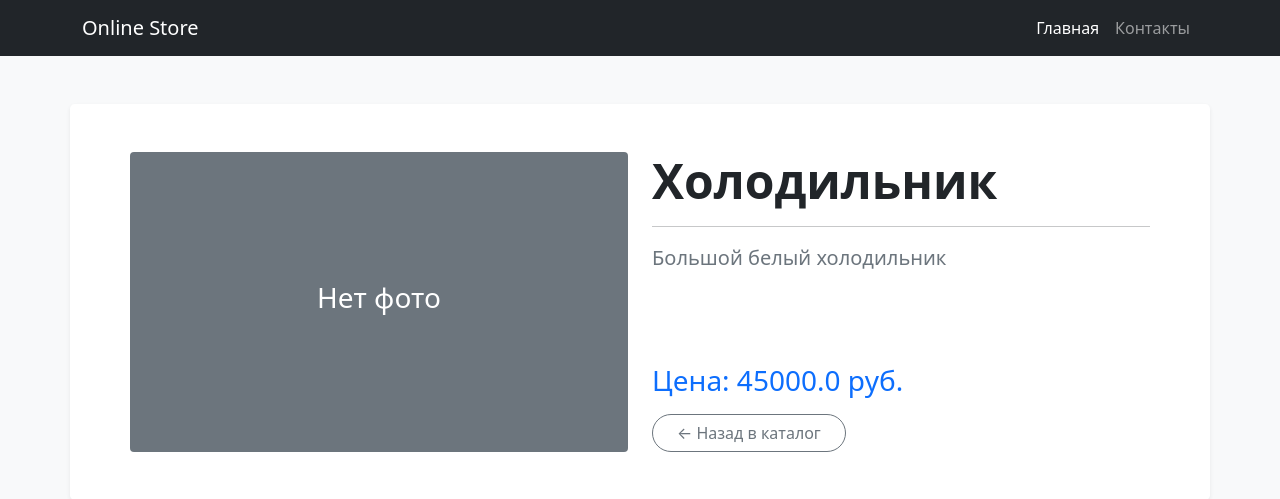
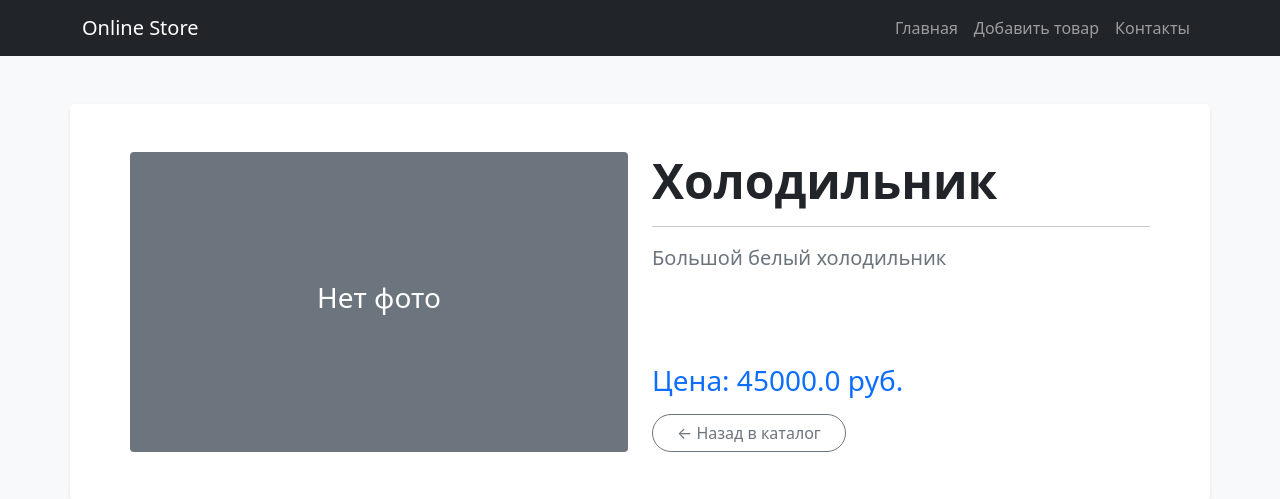
Before and after one commit to sergeydomrachev30-source/DjangoOnlineShop, a Django app: page /products/2/ in a window 1280 px wide. Shown: the top 499 px of the page. Run offline with Django 5.2, Linux system fonts and the light colour scheme; data comes from the database, SQL or seed files in the repository.

Commit message:
Вынес главное меню в отдельный подшаблон

```diff
--- /dev/null
+++ b/catalog/templates/catalog/_menu.html
@@ -0,0 +1,10 @@
+<nav class="navbar navbar-expand-lg navbar-dark bg-dark">
+    <div class="container">
+        <a class="navbar-brand" href="{% url 'home' %}">Online Store</a>
+        <div class="navbar-nav">
+            <a class="nav-link" href="{% url 'home' %}">Главная</a>
+            <a class="nav-link" href="{% url 'create_product' %}">Добавить товар</a>
+            <a class="nav-link" href="{% url 'contacts' %}">Контакты</a>
+        </div>
+    </div>
+</nav>
--- a/catalog/templates/catalog/base.html
+++ b/catalog/templates/catalog/base.html
@@ -2,7 +2,7 @@
 <html lang="ru">
 <head>
     <meta charset="UTF-8">
-    <title>Главная страница | Интернет-магазин</title>
+    <title>{% block title %}Главная страница | Интернет-магазин{% endblock %}</title>
     <!-- Подключаем Bootstrap через CDN -->
     <link href="https://cdn.jsdelivr.net/npm/bootstrap@5.0.2/dist/css/bootstrap.min.css"
           rel="stylesheet"
@@ -11,18 +11,10 @@
 </head>
 <body class="bg-light">
 
-    <!-- Простая навигационная панель -->
-    <nav class="navbar navbar-expand-lg navbar-dark bg-dark">
-        <div class="container">
-            <a class="navbar-brand" href="/">Online Store</a>
-            <div class="navbar-nav">
-                <a class="nav-link active" href="/">Главная</a>
-                <a class="nav-link" href="/contacts/">Контакты</a>
-            </div>
-        </div>
-    </nav>
+<!-- ПОДКЛЮЧАЕМ ПОДШАБЛОН МЕНЮ -->
+{% include 'catalog/_menu.html' %}
 
-    <!-- Основной контент страницы -->
+<!-- Основной контент страницы -->
 <div class="container my-5">
     {% block content %}
     <!-- Сюда Django будет вставлять код из других шаблонов -->
```
